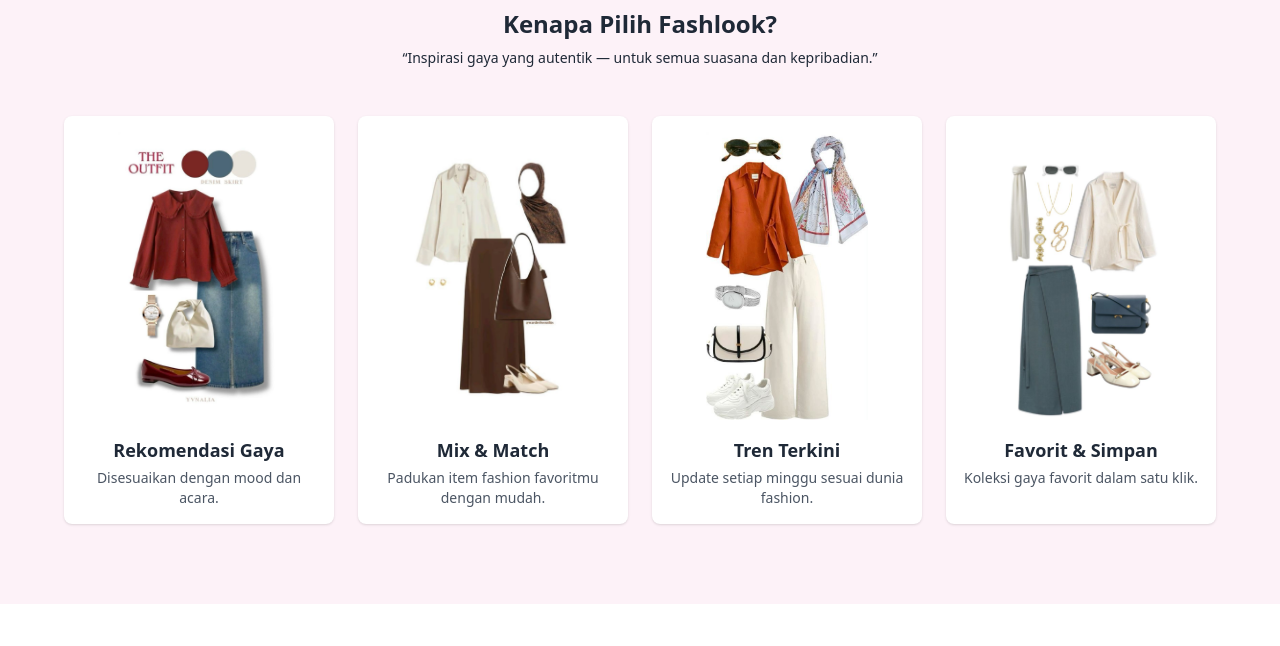
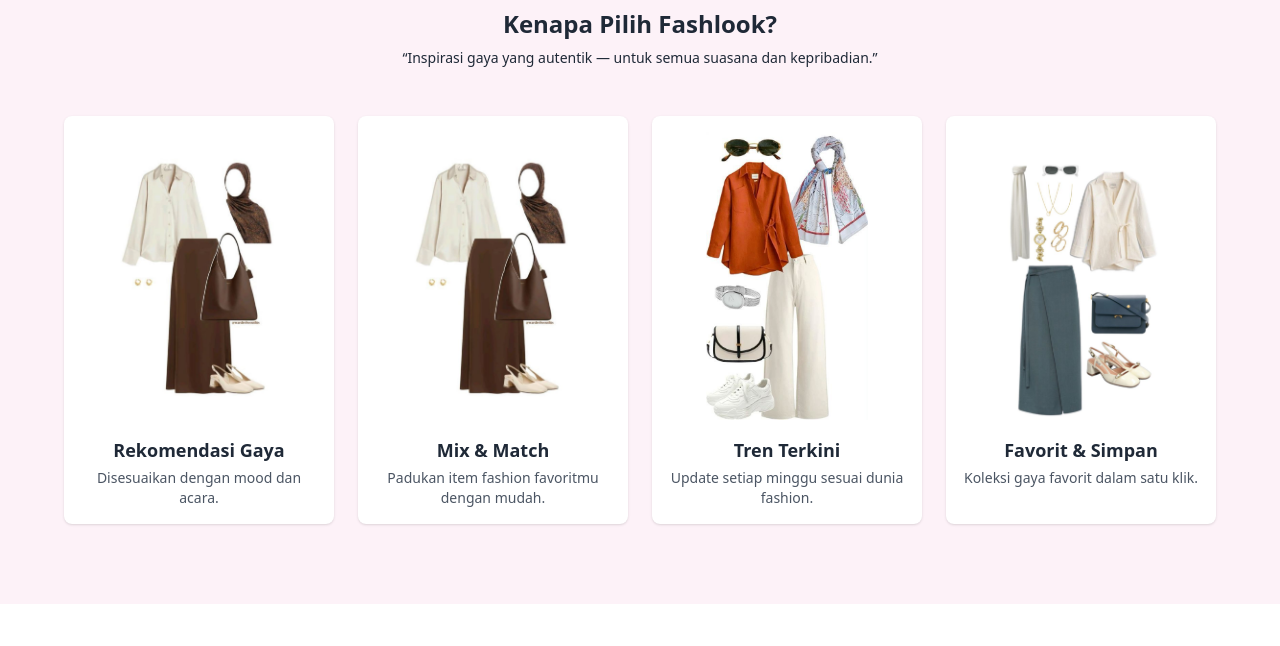
Before and after one commit to Sermul/fashlook, a plain HTML site: page index.html in a window 1280 px wide. Shown: the part 1480-2126 px from the top of the page. Drawn offline with nearby package versions, Linux system fonts and the light colour scheme.

Commit message:
ganti poto

```diff
--- a/index.html
+++ b/index.html
@@ -79,7 +79,7 @@
       <div class="grid grid-cols-1 sm:grid-cols-2 md:grid-cols-4 gap-6 max-w-6xl mx-auto">
         <!-- Kotak 1 -->
         <div class="bg-white rounded-lg p-4 text-center shadow min-h-[400px] flex flex-col">
-          <img src="image/style1.jpg" alt="Rekomendasi Gaya" class="w-full h-72 object-contain rounded mb-4" />
+          <img src="image/style2.jpg" alt="Rekomendasi Gaya" class="w-full h-72 object-contain rounded mb-4" />
           <h3 class="font-semibold text-lg">Rekomendasi Gaya</h3>
           <p class="text-sm mt-1 text-gray-600">Disesuaikan dengan mood dan acara.</p>
         </div>
```
